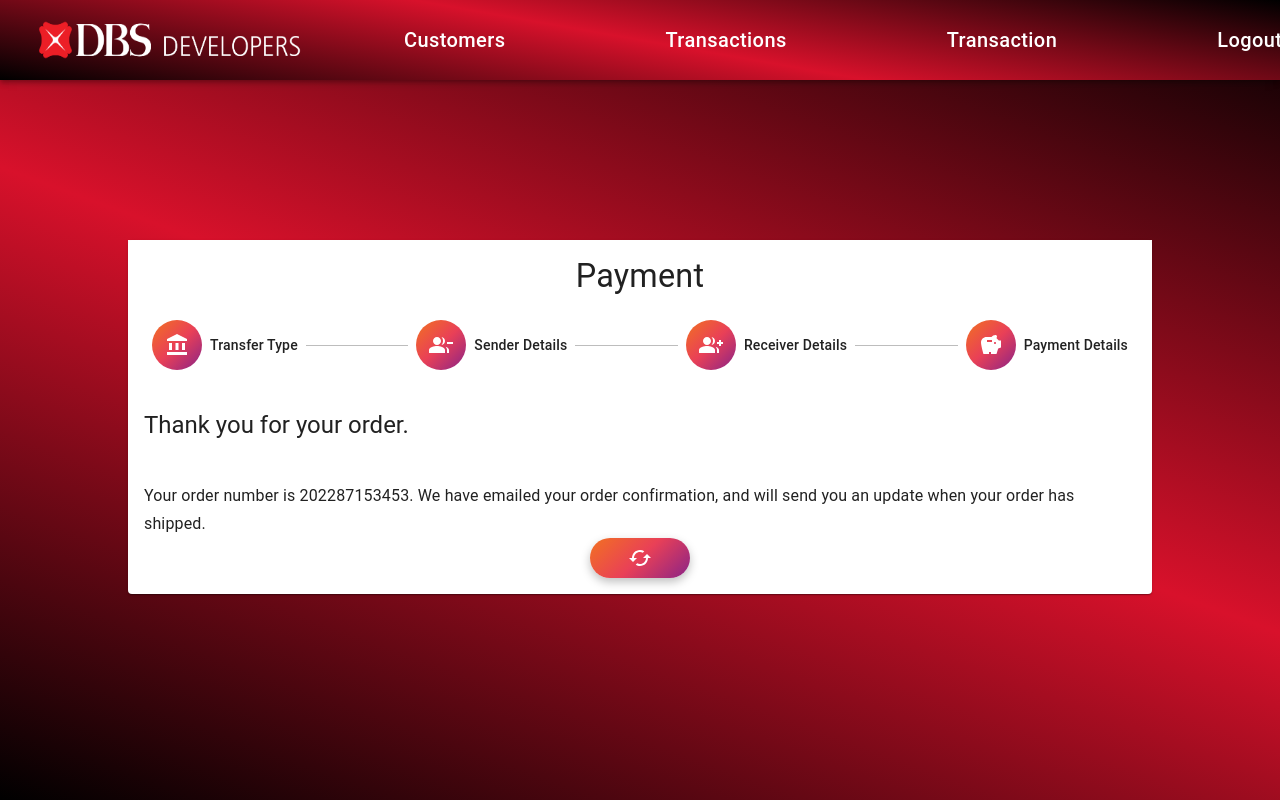
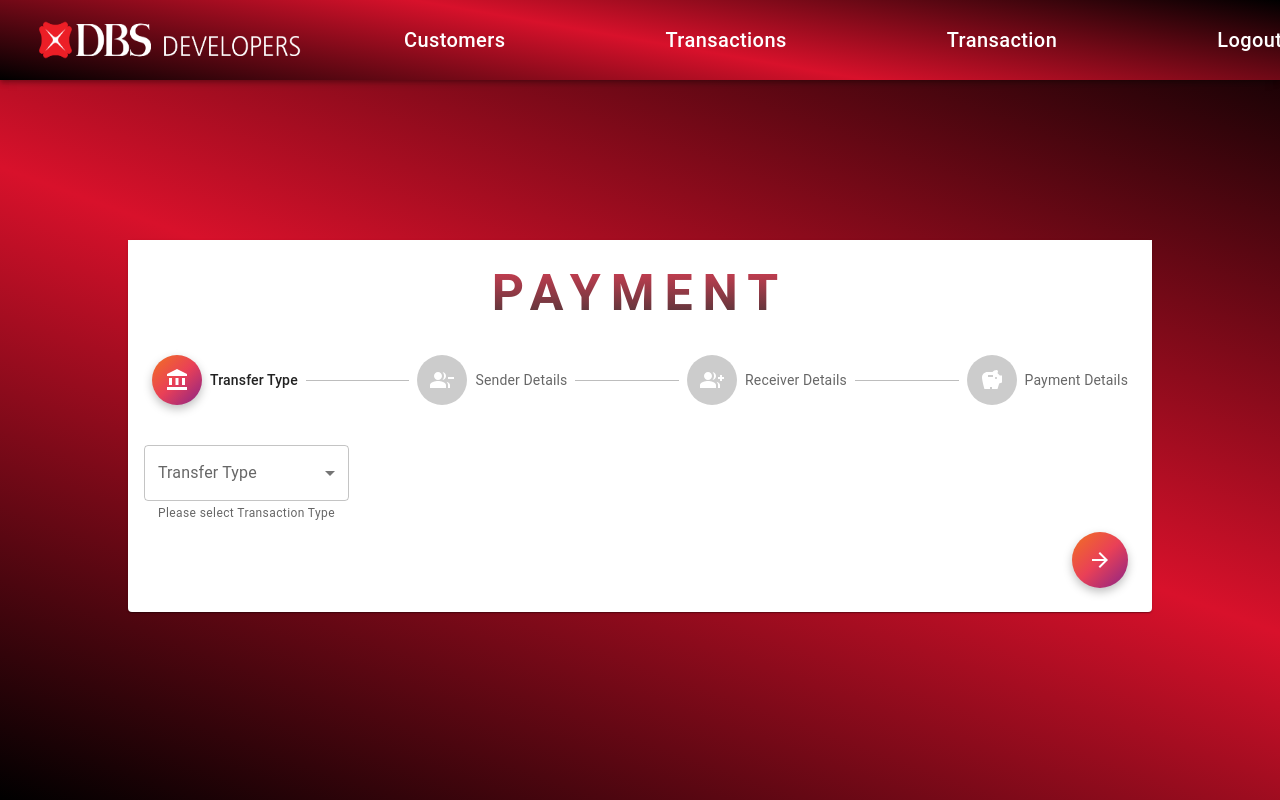
Before and after one commit to mbnaidu/dbs-frontend, a React (Create React App) app: page /transaction in a window 1280 px wide. Built offline with nearby package versions, Linux system fonts and the light colour scheme; sample sign-in values are in the browser's storage.

Commit message:
OD check, bank code instruction generated

```diff
--- a/src/components/CheckoutPage/CheckoutPage.jsx
+++ b/src/components/CheckoutPage/CheckoutPage.jsx
@@ -1,4 +1,4 @@
-import React, { useState } from 'react';
+import React, { useEffect, useState } from 'react';
 
 import PaymentForm from './Forms/PaymentForm';
 import CheckoutSuccess from './CheckoutSuccess';
@@ -17,6 +17,7 @@ import CheckIcon from '@mui/icons-material/Check';
 import SavingsIcon from '@mui/icons-material/Savings';
 import TransferTypeForm from './Forms/TransferTypeForm';
 import Axios from 'axios';
+import './Styles.css';
 
 const steps = ["Transfer Type", 'Sender Details', 'Receiver Details', 'Payment Details'];
 
@@ -44,9 +45,8 @@ const ColorlibStepIconRoot = styled('div')(({ theme, ownerState }) => ({
 }));
 export default function CheckoutPage() {
 	const classes = useStyles();
-	const [activeStep, setActiveStep] = useState(4);
+	const [activeStep, setActiveStep] = useState(0);
 	const isLastStep = activeStep === steps.length - 1;
-
 	const [SenderAccNo, setSenderAccNo] = useState("");
 	const [ReceiverAccNo, setReceiverAccNo] = useState("");
 	const [TransferTypeData, setTransferTypeData] = useState("");
@@ -67,7 +67,7 @@ export default function CheckoutPage() {
 			case 2:
 				return <ReceiverForm receiverInfo={receiverInfo} SenderAccNo={SenderAccNo} />;
 			case 3:
-				return <PaymentForm setAmountValue={setAmountValue} />;
+				return <PaymentForm setAmountValue={setAmountValue} SenderAccNo={SenderAccNo} />;
 			default:
 				return <div>Not Found</div>;
 		}
@@ -147,9 +147,9 @@ export default function CheckoutPage() {
 	}
 	return (
 		<React.Fragment>
-			<Typography component="h1" variant="h4" align="center">
-				Payment
-			</Typography>
+			<div className="modalHeader">
+				PAYMENT
+			</div>
 			<Stepper activeStep={activeStep} className={classes.stepper}>
 				{steps.map(label => (
 					<Step key={label}>
@@ -165,7 +165,7 @@ export default function CheckoutPage() {
 						{_renderStepContent(activeStep)}
 						<div className={classes.buttons}>
 							<div className={classes.wrapper}>
-								<Fab color="primary" aria-label="add" onClick={_handleSubmit} style={{
+								<Fab color="info" aria-label="add" onClick={_handleSubmit} style={{
 									backgroundImage:
 										'linear-gradient( 136deg, rgb(242,113,33) 0%, rgb(233,64,87) 50%, rgb(138,35,135) 100%)',
 									boxShadow: '0 4px 10px 0 rgba(0,0,0,.25)'
--- a/src/components/CheckoutPage/CheckoutSuccess/CheckoutSuccess.jsx
+++ b/src/components/CheckoutPage/CheckoutSuccess/CheckoutSuccess.jsx
@@ -1,20 +1,31 @@
-import React from 'react';
+import React, { useEffect, useState } from 'react';
 import { Fab, Typography } from '@mui/material';
 import CachedIcon from '@mui/icons-material/Cached';
+import Axios from 'axios';
 
 function CheckoutSuccess(props) {
+	const [MessageInstruction, setMessageInstruction] = useState("");
+	var bankCodes = ["CHQB", "CORT", "HOLD", "INTC", "PHOB", "PHOI", "PHON", "REPA", "SDVA"];
+	var bankCode = bankCodes[(Math.random() * bankCodes.length) | 0];
+	useEffect(() => {
+		Axios.post(`http://localhost:8081/messages/get/${bankCode}`)
+			.then((response) => setMessageInstruction(response.data.messageInstruction))
+			.catch((error) => console.log(error))
+	}, [])
 	return (
 		<React.Fragment>
 			<Typography variant="h5" gutterBottom>
-				Thank you for your order.
+				Transaction Successful.
 			</Typography>
-			<div className="row">
-				<Typography variant="subtitle1">
-					Your order number is {props.transId}. We have emailed your order confirmation,
-					and will send you an update when your order has shipped.
-				</Typography>
+			<div className="row" style={{ textAlign: 'center' }}>
+				<div>
+					Transaction number is <strong>{props.transId}</strong>.
+					<br />
+					{MessageInstruction}
+				</div>
 				<Fab color="primary" aria-label="add" onClick={() => { props.resetActionState() }} style={{
 					width: 100,
+					margin: 10,
 					backgroundImage:
 						'linear-gradient( 136deg, rgb(242,113,33) 0%, rgb(233,64,87) 50%, rgb(138,35,135) 100%)',
 					boxShadow: '0 4px 10px 0 rgba(0,0,0,.25)'
--- a/src/components/CheckoutPage/Forms/PaymentForm.jsx
+++ b/src/components/CheckoutPage/Forms/PaymentForm.jsx
@@ -1,10 +1,12 @@
-import { Grid, TextField, Typography } from '@mui/material';
+import { Button, Dialog, DialogActions, DialogContent, DialogContentText, DialogTitle, Grid, TextField, Typography } from '@mui/material';
 import Axios from 'axios';
 import React, { useEffect, useState } from 'react';
 
 export default function PaymentForm(props) {
+	const [OpenErrorDialog, setOpenErrorDialog] = useState(false);
 	const [BIC, setBIC] = useState("");
 	const [BankName, setBankName] = useState("");
+	const [SenderData, setSenderData] = useState([]);
 	const [amount, setAmount] = useState(0);
 	useEffect(() => {
 		Axios.post(`http://localhost:8081/bank/get/${BIC}`)
@@ -14,10 +16,39 @@ export default function PaymentForm(props) {
 			.catch((error) => console.log(error))
 	}, [BIC]);
 	useEffect(() => {
+		Axios.post(`http://localhost:8081/customer/get/${props.SenderAccNo}`)
+			.then((response) => setSenderData(response.data))
+			.catch((error) => console.log(error))
+	}, []);
+	useEffect(() => {
+		if (SenderData.blnc < parseInt(amount)) {
+			if (!SenderData.od) {
+				setOpenErrorDialog(true)
+			}
+		}
 		props.setAmountValue(BankName.length > 0 ? true : false, parseInt(amount))
-	}, [amount]);
+	}, [amount, SenderData]);
 	return (
 		<React.Fragment>
+			<Dialog
+				open={OpenErrorDialog}
+				aria-labelledby="alert-dialog-title"
+				aria-describedby="alert-dialog-description"
+			>
+				<DialogTitle id="alert-dialog-title">
+					{"Insufficient Balance in your account"}
+				</DialogTitle>
+				<DialogContent>
+					<DialogContentText id="alert-dialog-description">
+						No Overdraft access, Please contact Help.
+					</DialogContentText>
+				</DialogContent>
+				<DialogActions>
+					<Button onClick={() => { setOpenErrorDialog(false); setAmount(0) }} autoFocus>
+						Ok
+					</Button>
+				</DialogActions>
+			</Dialog>
 			<Typography variant="h6" gutterBottom>
 				Payment Information
 			</Typography>
--- a/src/components/CheckoutPage/Forms/ReceiverForm.jsx
+++ b/src/components/CheckoutPage/Forms/ReceiverForm.jsx
@@ -7,10 +7,7 @@ export default function ReceiverForm(props) {
     const [ReceiverAccName, setReceiverAccName] = useState("");
 
     useEffect(() => {
-        const receiverData = {
-            "accNo": ReceiverAccNum
-        }
-        Axios.post('http://localhost:8081/customer/get', receiverData)
+        Axios.post(`http://localhost:8081/customer/get/${ReceiverAccNum}`)
             .then((response) => {
                 setReceiverAccName(response.data ? response.data.accName : "");
             })
--- a/src/components/CheckoutPage/Forms/SenderForm.jsx
+++ b/src/components/CheckoutPage/Forms/SenderForm.jsx
@@ -6,10 +6,7 @@ export default function SenderForm(props) {
     const [SenderAccNum, setSenderAccNum] = useState("");
     const [SenderAccName, setSenderAccName] = useState("");
     useEffect(() => {
-        const senderData = {
-            "accNo": SenderAccNum
-        }
-        Axios.post('http://localhost:8081/customer/get', senderData)
+        Axios.post(`http://localhost:8081/customer/get/${SenderAccNum}`)
             .then((response) => {
                 setSenderAccName(response.data ? response.data.accName : "");
             })
--- /dev/null
+++ b/src/components/CheckoutPage/Styles.css
@@ -0,0 +1,9 @@
+.modalHeader {
+    background: -webkit-linear-gradient(rgb(233, 64, 87), #333);
+    background-clip: text;
+    -webkit-text-fill-color: transparent;
+    font-size: 50px;
+    text-align: center;
+    font-weight: bold;
+    letter-spacing: 10px;
+}
```
